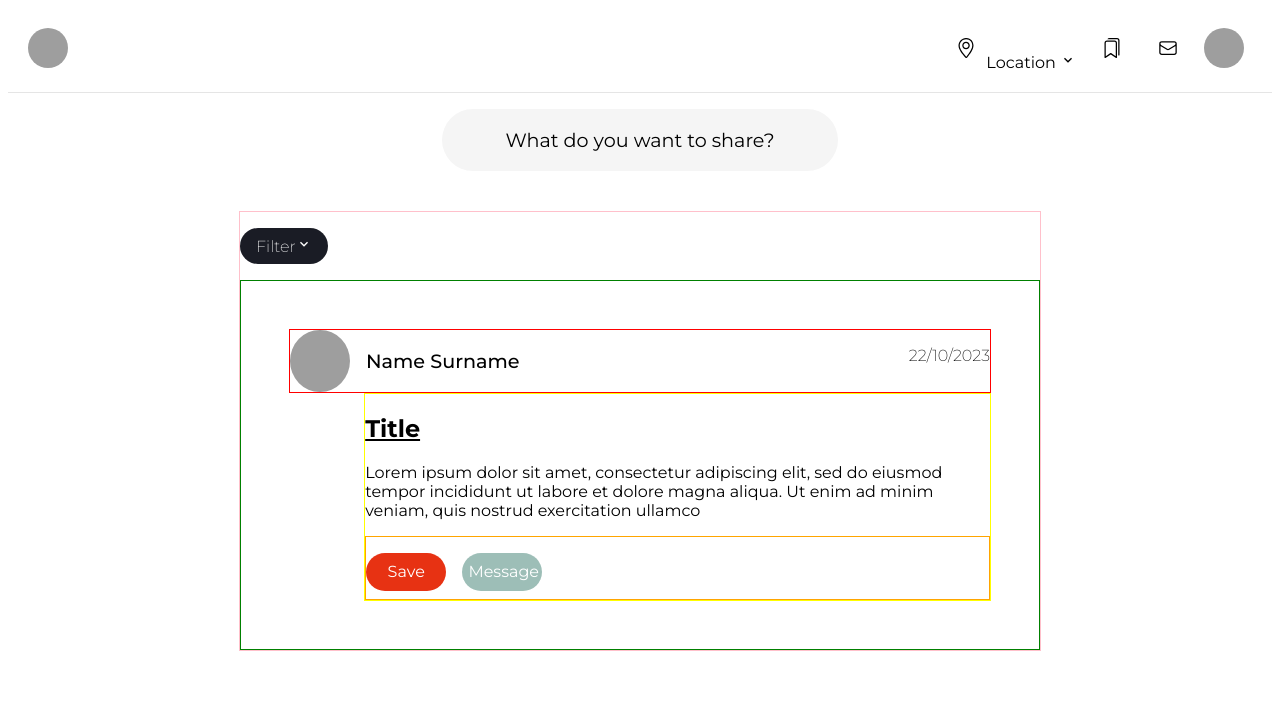
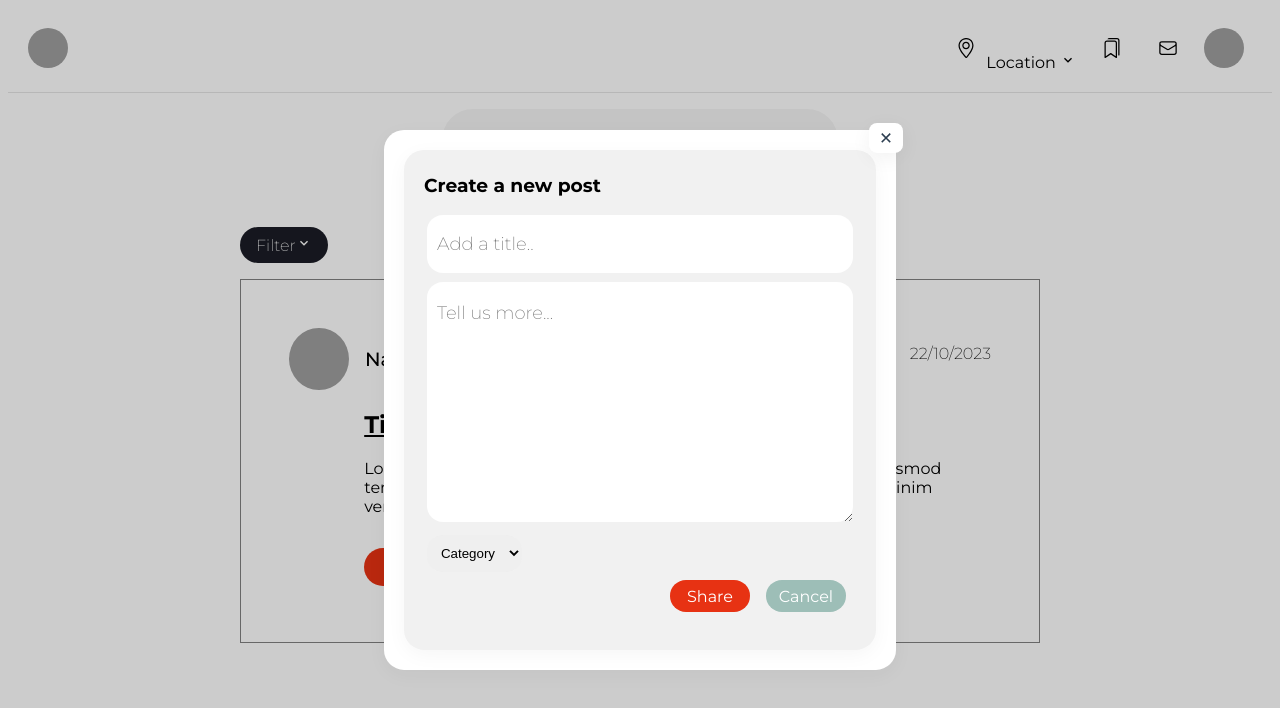
Before and after one commit to ezgh/localcircle, a React (Vite) app in the folder frontend/: page / in a window 1280 px wide. Both pictures are taken after a click on the button "What do you want to share?". Shown: the top 708 px of the page. Built offline with nearby package versions, Linux system fonts and the light colour scheme; grey boxes are pictures that could not be loaded.

Commit message:
Create modal component to share a post

```diff
--- a/frontend/src/components/Home.tsx
+++ b/frontend/src/components/Home.tsx
@@ -1,16 +1,21 @@
+import { useState } from "react";
 import styled from "styled-components"
 import Navbar from "./Navbar"
 import Listing from "./Listing";
+import Modal from "./Modal";
 import { MdOutlineKeyboardArrowDown } from "react-icons/md"
 
 
 export default function Home() {
+  const [isOpen, setIsOpen] = useState(false);
   return (
     <>
       <Navbar />
       <Main>
         <Share>
-          <ShareButton>What do you want to share?</ShareButton>
+          <ShareButton onClick={() => setIsOpen(true)}>What do you want to share?</ShareButton>
+          {isOpen && <Modal setIsOpen={setIsOpen} />}
+
         </Share>
         <Listings>
           <Filter>Filter<MdOutlineKeyboardArrowDown /> </Filter>
@@ -54,7 +59,6 @@ cursor:pointer;
 `;
 
 const Listings = styled.div`
-border:1px solid pink;
 margin-top:2rem;
 max-width:50rem;
 
--- a/frontend/src/components/Listing.tsx
+++ b/frontend/src/components/Listing.tsx
@@ -27,8 +27,8 @@ export default function Listing() {
 }
 
 const Post = styled.div`
-border:1px solid green;
 padding:3rem;
+border:1px solid gray;
 
 @media (max-width: 425px) {
     padding:1rem;
@@ -36,7 +36,7 @@ padding:3rem;
 `
 
 const Info = styled.div`
-border:1px solid red;
+
 display:flex;
 flex-direction:row;
 justify-content:space-between;
@@ -57,7 +57,7 @@ margin-right:1rem;
 
 }
 
-@media (max-width: 425px) {
+@media (max-width: 600px) {
     flex-direction:column-reverse;
         }
 `
@@ -66,8 +66,6 @@ const Name = styled.p`
 font-size:1.2em;
 font-weight:500;
 
-
-}
 `
 
 const Date =styled.p`
@@ -79,13 +77,12 @@ font-weight:200;
 `
 
 const Content = styled.div`
-border:1px solid yellow;
 margin-left:4.7rem;
 
 h2 {
     text-decoration:underline;
 }
-@media (max-width: 425px) {
+@media (max-width: 768px) {
     margin:0;
 
         }
@@ -93,7 +90,6 @@ h2 {
 
 `
 const Buttons = styled.div`
-border:1px solid orange;
 `
 
 const SaveButton = styled.button`
--- a/frontend/src/components/Modal.tsx
+++ b/frontend/src/components/Modal.tsx
@@ -0,0 +1,228 @@
+import { useState } from "react";
+import { RiCloseLine } from "react-icons/ri";
+import styled from "styled-components";
+
+export default function Modal({
+  setIsOpen,
+}: {
+  setIsOpen: (isOpen: boolean) => void;
+}) {
+
+const options = ["Category","Book", "Event", "Food", "Furniture"];
+
+  const [title, setTitle] = useState("");
+  const [description, setDescription] = useState("");
+  const [category, setCategory] = useState(options[0]);
+
+  return (
+    <>
+      <DarkBackground onClick={() => setIsOpen(false)} />
+      <Centered>
+        <ModalDiv>
+          <ModalBody>
+            <ModalHeader>
+              <h3>Create a new post</h3>
+            </ModalHeader>
+            <CloseButton onClick={() => setIsOpen(false)}>
+              <RiCloseLine style={{ marginBottom: "-3px" }} />
+            </CloseButton>
+            <ModalContent>
+              <Form>
+                <div className="formGroup">
+                  <input
+                    className="formControl"
+                    type="text"
+                    placeholder="Add a title.."
+                    name="title"
+                    value={title}
+                    onChange={(e) => setTitle(e?.target.value)}
+                    required
+                  />
+                </div>
+                <div className="formGroup">
+                  <textarea
+                    className="formControl"
+                    placeholder="Tell us more..."
+                    name="description"
+                    rows={10}
+                    value={description}
+                    onChange={(e) => setDescription(e?.target.value)}
+                    required
+                  />
+                </div>
+                <div className="formGroup">
+                  <select
+                    value={category}
+                    onChange={(e) => setCategory(e.target.value)}
+                  >
+                    {options.map((value) => (
+                      <option value={value} key={value}>
+                        {value}
+                      </option>
+                    ))}
+                  </select>
+                </div>
+                <Buttons>
+                <SubmitButton>Share</SubmitButton>
+            <CancelButton>Cancel</CancelButton>
+            </Buttons>
+              </Form>
+            </ModalContent>
+          </ModalBody>
+        </ModalDiv>
+      </Centered>
+    </>
+  );
+}
+
+const DarkBackground = styled.div`
+  background-color: rgba(0, 0, 0, 0.2);
+  width: 100vw;
+  height: 100vh;
+  z-index: 0;
+  top: 50%;
+  left: 50%;
+  transform: translate(-50%, -50%);
+  position: absolute;
+`;
+
+const Centered = styled.div`
+  position: fixed;
+  top: 50%;
+  width: 40%;
+  left: 50%;
+  transform: translate(-50%, -50%);
+
+  @media (max-width: 1024px) {
+    width: 50%;
+  }
+  @media (max-width: 768px) {
+    width: 80%;
+  }
+  @media (max-width: 425px)  {
+    width: 98%;
+  }
+`;
+
+
+
+const ModalDiv = styled.div`
+  background: white;
+  color: white;
+  z-index: 10;
+  border-radius: 1.25rem;
+  box-shadow: 0 5px 20px 0 rgba(0, 0, 0, 0.04);
+  padding: 20px;
+`;
+
+const ModalBody = styled.div`
+padding-top:5px;
+  background: #f1f1f1;
+  color: white;
+  z-index: 10;
+  border-radius: 1.25rem;
+  box-shadow: 0 5px 20px 0 rgba(0, 0, 0, 0.04);
+`;
+const ModalContent = styled.div`
+
+`;
+
+const ModalHeader = styled.div`
+  color: black;
+  padding-left:20px;
+`;
+
+
+const Form = styled.form`
+padding:0 30px 30px 10px;
+
+.formGroup {
+    margin:2% 3%;
+}
+
+input{
+    padding: 5px 10px;
+    font-size: 18px;
+    width: 100%;
+    height: 3rem;
+    border-radius: 1rem;
+    background: #FFF;
+    border: none;}
+
+textarea {
+    width:100%;
+    font-size: 18px;
+    border-radius: 1rem;
+    background: #FFF;
+    border: none;
+    padding: 20px 10px;
+}
+
+select {
+    padding:10px;
+    border:none;
+    border-radius:1rem;
+    cursor:pointer;
+}
+
+::placeholder {
+    font-weight:200;
+}
+
+
+`
+
+
+const CloseButton = styled.button`
+  cursor: pointer;
+  border:none;
+  font-weight: 500;
+  padding: 4px 8px;
+  border-radius: 8px;
+  font-size: 18px;
+  color: #2c3e50;
+  background: white;
+  transition: all 0.25s ease;
+  box-shadow: 0 5px 20px 0 rgba(0, 0, 0, 0.06);
+  position: absolute;
+  right: 0;
+  top: 0;
+  align-self: flex-end;
+  margin-top: -7px;
+  margin-right: -7px;
+`;
+
+const Buttons = styled.div`
+display:flex;
+justify-content:flex-end;
+`;
+
+const SubmitButton = styled.button`
+margin: 0rem 1rem 0.5rem 0;
+padding: 1.5% 1%;
+width: 5rem;
+font-size: 1rem;
+border: none;
+border-radius: 1.375rem;
+background: #E73213;
+color: white;
+cursor:pointer;
+
+&:hover {
+    background: #BA2207;
+  }
+
+@media (max-width: 425px) {
+    padding: 4%;
+    width: 40%;
+    }
+`;
+
+const CancelButton = styled(SubmitButton)`
+background: #9DBEB7;
+margin: 0 0 0.5rem 0;
+
+&:hover {
+    background: #81A79F;
+  }
+`;
```
